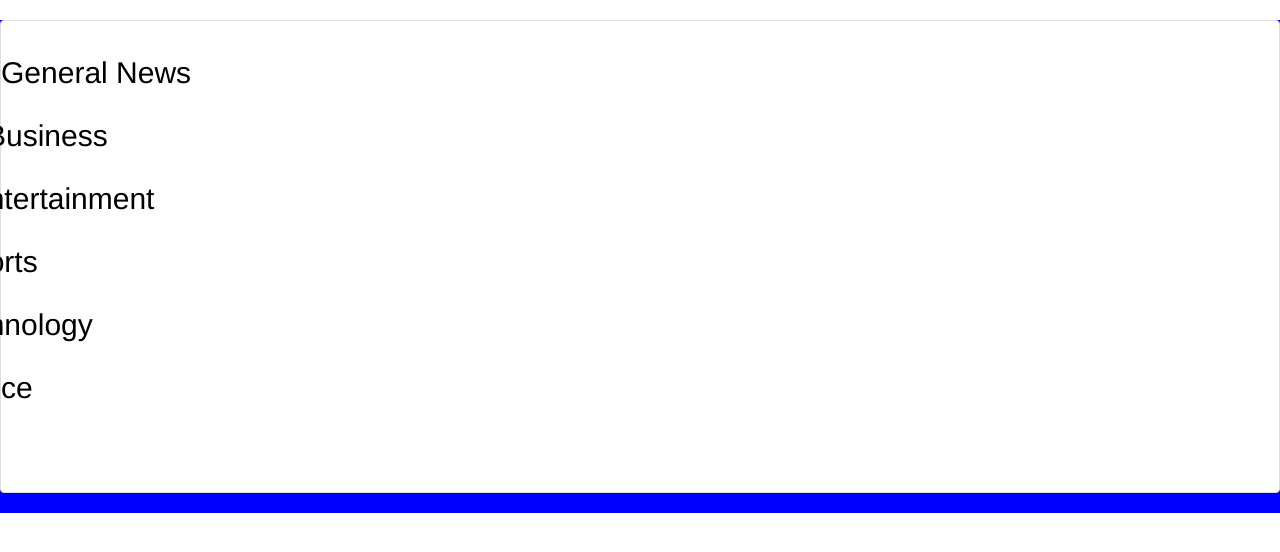
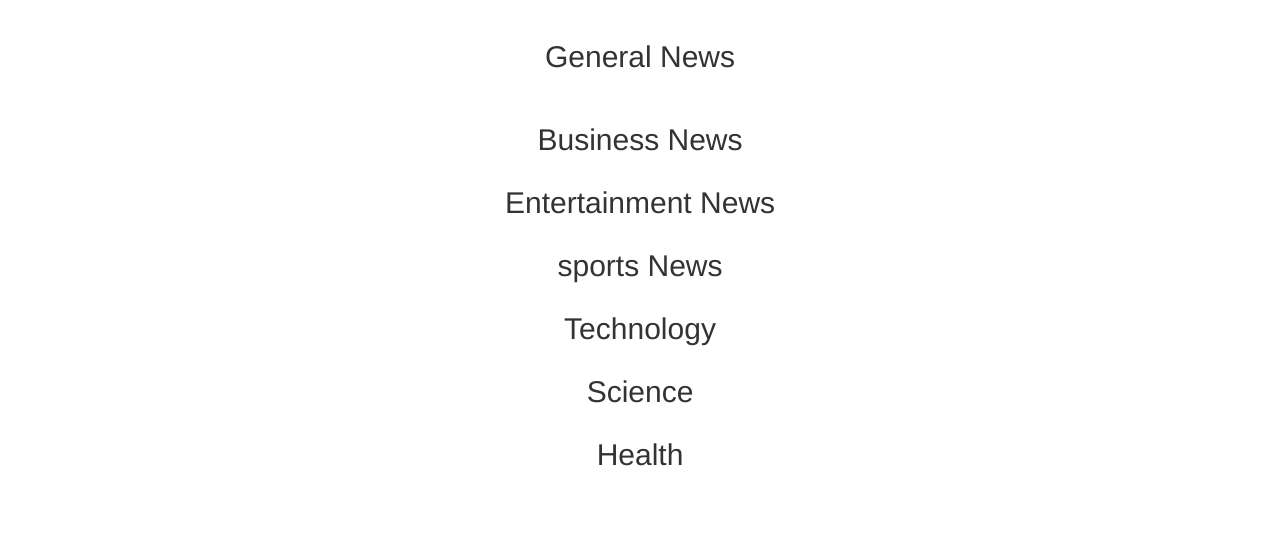
Before and after one commit to claudinemahoro/NewsApi, a Flask app: template app/templates/index.html in a window 1280 px wide; the page is wider, and only the part inside the window is pictured. Shown: the part 52-604 px from the top of that part. Run offline with Flask 2, Linux system fonts and the light colour scheme; the template is opened without the code that fills it, so the values that code supplies are empty; some libraries are stand-ins or nearby versions.

Commit message:
add indentation to the index.html file

```diff
--- a/app/templates/index.html
+++ b/app/templates/index.html
@@ -3,18 +3,12 @@
 
 
 {% block content %}
-<div class="container-fluid" style="color: black; background-color: blue; background-repeat: no-repeat; background-size: cover; width: 100%; height: 100%">
-   <div class="row">
-        <div class="panel panel-default">
-            <div class="panel-body">
-
+<div class="container-fluid">
 
   <div class="row">
-             <h2>General News</h2>
+    <h2 style="text-align: center">General News</h2>
           {% for general in new_general %}
       <div class="col-md-4">
-                  <div class="panel panel-default">
-                     <div class="panel-body">
         <div class="thumbnail">
           <h2> {{ general.name}}</h2>
           <p>{{general.description | truncate(80)}}</p>
@@ -23,14 +17,11 @@
         </div>
       </div>
   </div>
-                </div>
-                </div>
           {% endfor %}
 
-
-
   <div class="row">
-              <h2>Business</h2>
+    <br>
+    <h2 style="text-align: center">Business News</h2>
           {% for business in new_business %}
     <div class="col-md-4">
         <div class="thumbnail">
@@ -45,11 +36,8 @@
           {% endfor %}
 
 
-
-
-
   <div class="row">
-                 <h2>entertainment</h2>
+    <h2 style="text-align: center">Entertainment News</h2>
           {% for entertainment in new_entertainment %}
       <div class="col-md-4">
         <div class="thumbnail">
@@ -63,9 +51,8 @@
           {% endfor %}
 
 
-
   <div class="row">
-                <h2>sports</h2>
+    <h2 style="text-align: center">sports News</h2>
           {% for sports in new_sports %}
       <div class="col-md-4">
         <div class="thumbnail">
@@ -79,9 +66,8 @@
            {% endfor %}
 
 
-
   <div class="row">
-             <h2>Technology</h2>
+    <h2 style="text-align: center">Technology</h2>
             {% for technology in new_tech %}
     <div class="col-md-4">
       <div class="thumbnail">
@@ -95,9 +81,8 @@
             {% endfor %}
 
 
-
   <div class="row">
-                <h2>Science</h2>
+    <h2 style="text-align: center">Science</h2>
             {% for science in new_science %}
       <div class="col-md-4">
         <div class="thumbnail">
@@ -110,10 +95,8 @@
   </div>
             {% endfor %}
 
-
-
   <div class="row">
-                  <h2>Health</h2>
+    <h2 style="text-align: center">Health</h2>
             {% for health in new_health %}
     <div class="col-md-4">
       <div class="thumbnail">
@@ -125,9 +108,5 @@
     </div>
   </div>
             {% endfor %}
-
-    </div>
-  </div>
-</div>
 </div>
  {% endblock%}
```
Lines whose indentation alone changed are shown as unchanged.
